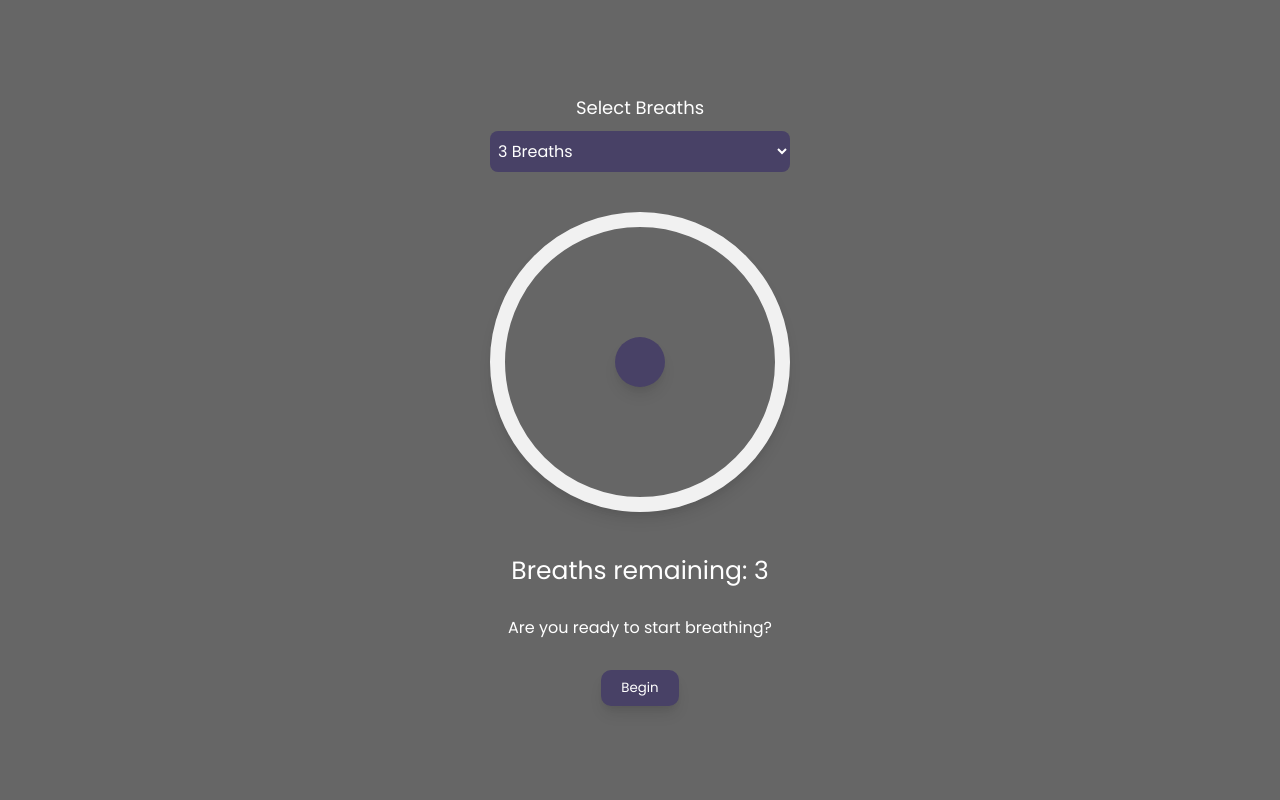
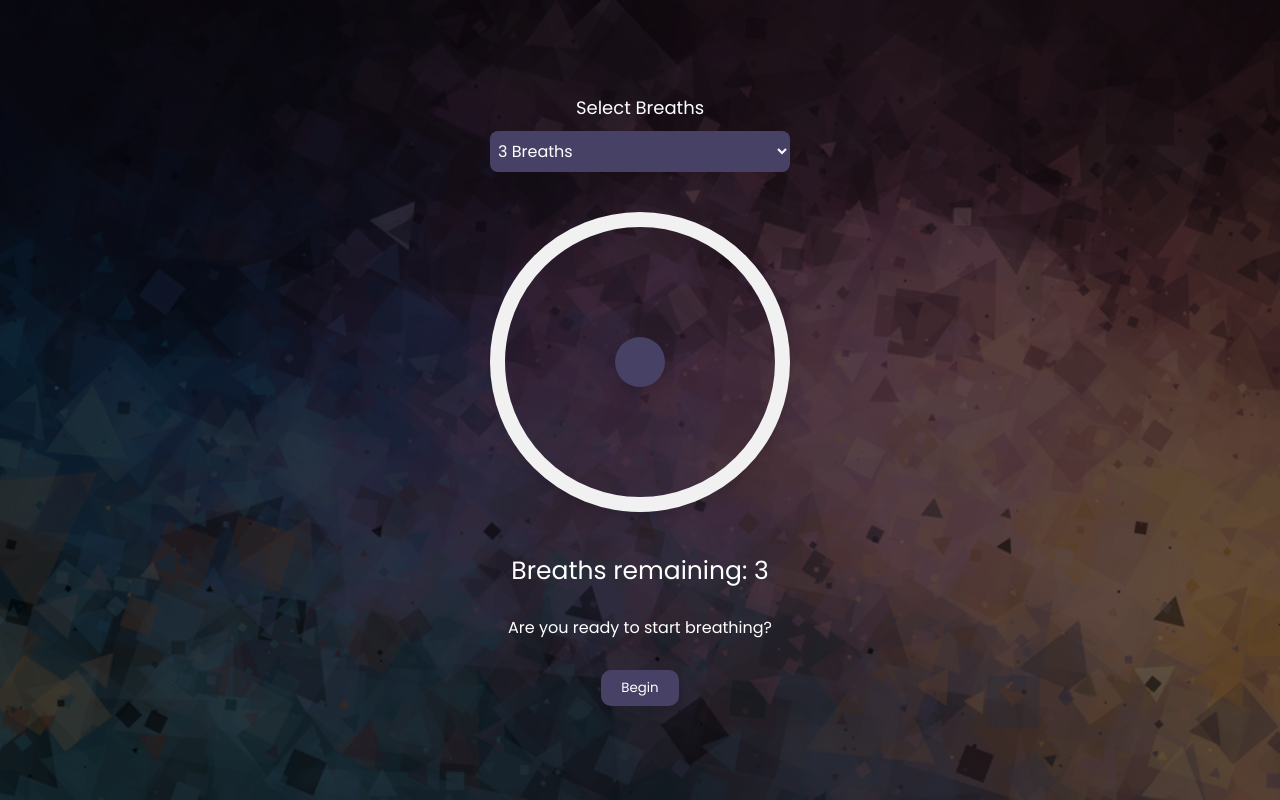
Before and after one commit to DavidHruskar/Breathing-App, a plain HTML site: page index.html in a window 1280 px wide. Drawn offline with Linux system fonts and the light colour scheme; the site is published under a folder, as on GitHub Pages, so addresses that start at the root find nothing.

Commit message:
Updated images not loading - bug fix

```diff
--- a/styles.css
+++ b/styles.css
@@ -14,7 +14,7 @@ body {
     justify-content: center;
     align-items: center;
     color: #fff;
-    background: url('/img/relaxing-background-image.png');
+    background: url('img/relaxing-background-image.png');
     background-size: cover;
 }
 
```
